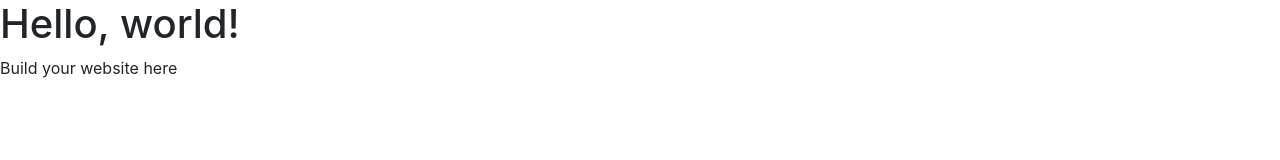
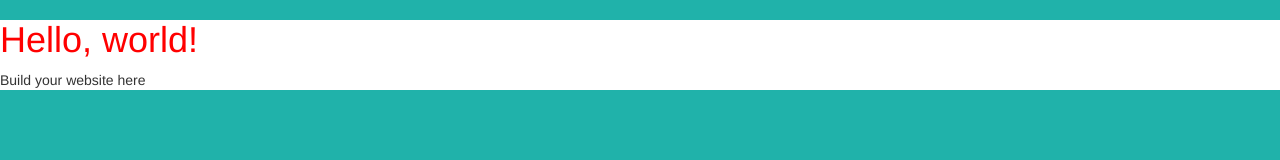
Before and after one commit to gcangela/basic-node-server, a website: page index.html in a window 1280 px wide. Drawn offline with nearby package versions, Linux system fonts and the light colour scheme.

Commit message:
added some proper directory nesting

```diff
--- a/index.html
+++ b/index.html
@@ -5,7 +5,8 @@
     <meta http-equiv="X-UA-Compatible" content="IE=edge">
     <meta name="viewport" content="width=device-width, initial-scale=1">
     <title>Bootstrap 101 Template</title>
-    <link href="css/bootstrap.min.css" rel="stylesheet">
+    <link rel="stylesheet" href="https://maxcdn.bootstrapcdn.com/bootstrap/3.3.7/css/bootstrap.min.css" integrity="sha384-BVYiiSIFeK1dGmJRAkycuHAHRg32OmUcww7on3RYdg4Va+PmSTsz/K68vbdEjh4u" crossorigin="anonymous">
+    <link href="./resources/css/style.css" rel="stylesheet">
     <!--[if lt IE 9]>
       <script src="https://oss.maxcdn.com/html5shiv/3.7.3/html5shiv.min.js"></script>
       <script src="https://oss.maxcdn.com/respond/1.4.2/respond.min.js"></script>
@@ -19,5 +20,5 @@
   </body>
 
   <script src="https://ajax.googleapis.com/ajax/libs/jquery/1.12.4/jquery.min.js"></script>
-  <script src="js/bootstrap.min.js"></script>
+  <script src="https://maxcdn.bootstrapcdn.com/bootstrap/3.3.7/js/bootstrap.min.js" integrity="sha384-Tc5IQib027qvyjSMfHjOMaLkfuWVxZxUPnCJA7l2mCWNIpG9mGCD8wGNIcPD7Txa" crossorigin="anonymous"></script>
 </html>
--- /dev/null
+++ b/resources/css/style.css
@@ -0,0 +1,6 @@
+html{
+  background-color: lightseagreen;
+}
+h1 {
+  color: red;
+}
```
Also changed, not shown: style.css (deleted).
